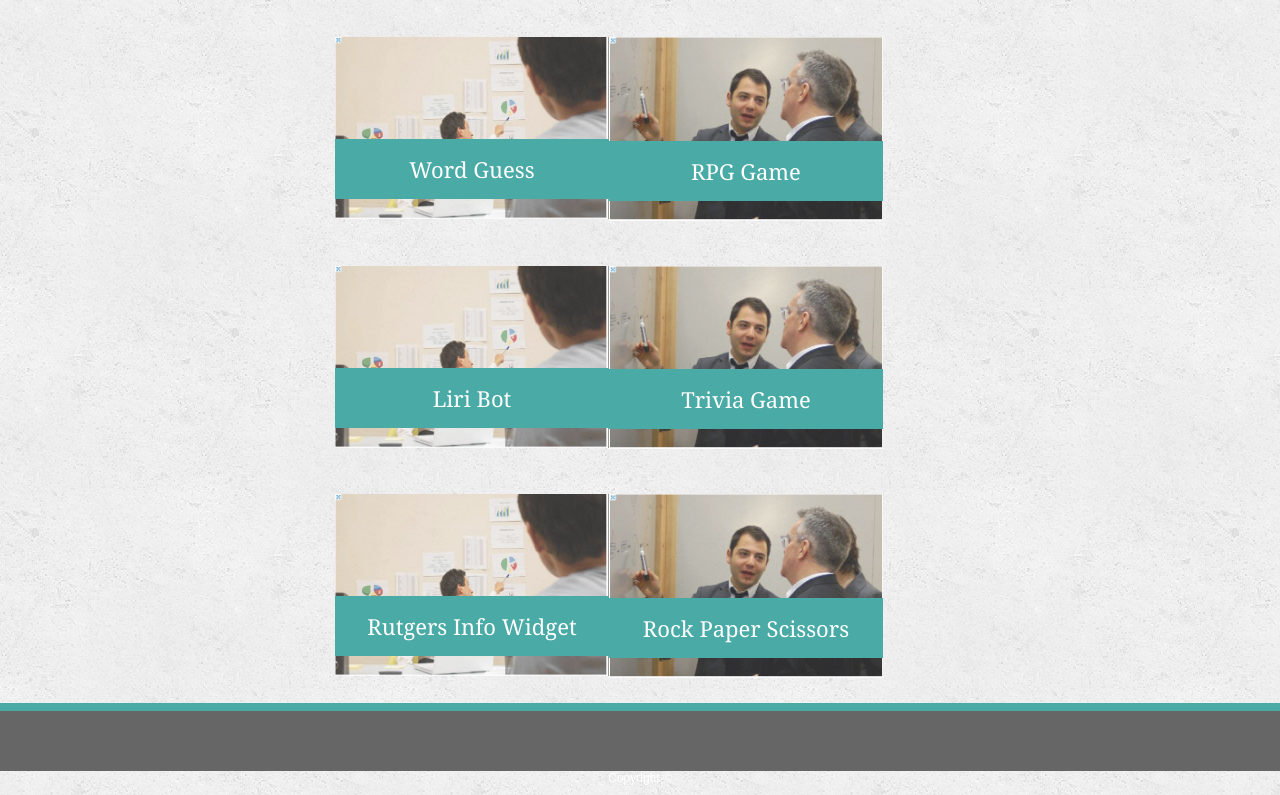
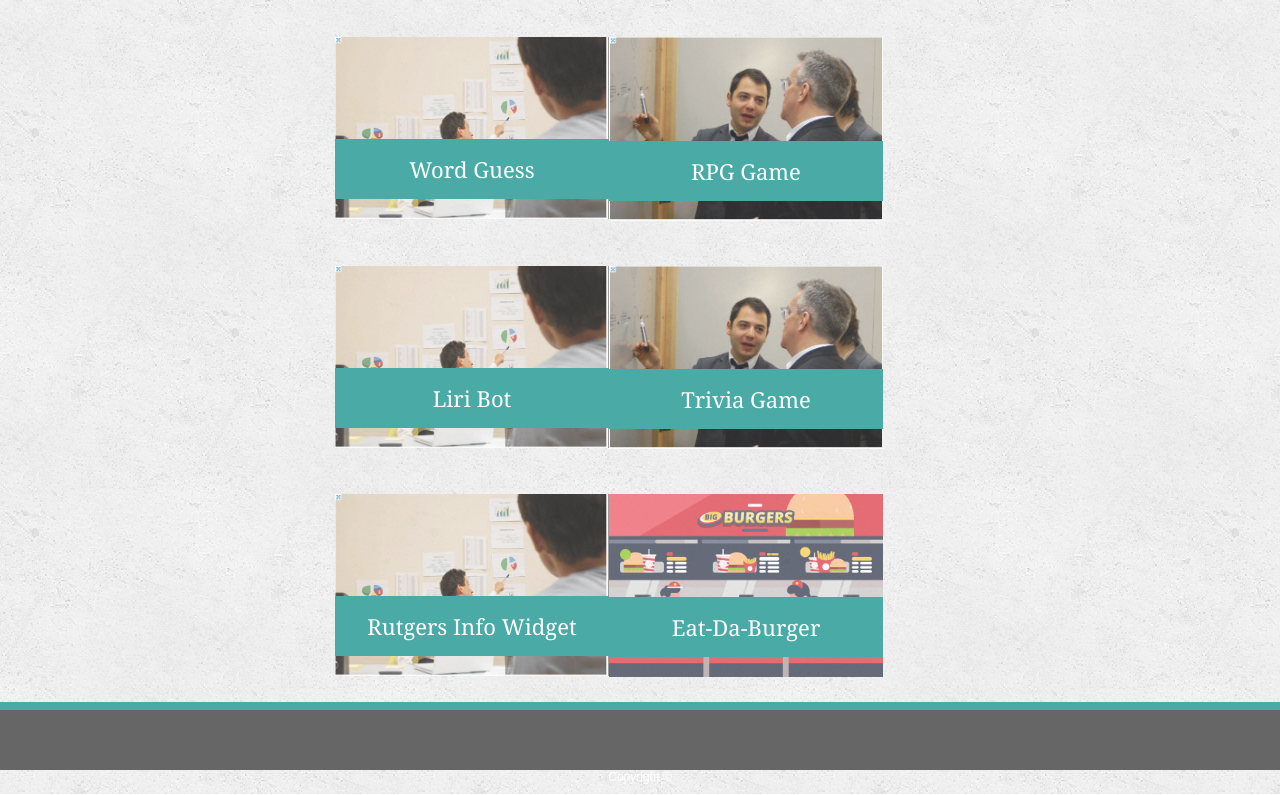
Before and after one commit to camorena/Bootstrap-Portfolio, a plain HTML site: page portfolio.html in a window 1280 px wide. Shown: the part 225-1020 px from the top of the page. Drawn offline with nearby package versions, Linux system fonts and the light colour scheme.

Commit message:
Handle bars project

```diff
--- a/portfolio.html
+++ b/portfolio.html
@@ -78,9 +78,9 @@
             <h3>Rutgers Info Widget</h3>
           </div>
           <div class="work">
-            <img src="assets/images/gallery5.png" alt="Rock Paper Scissors">
+            <img src="assets/images/burger.png" alt="Rock Paper Scissors">
 
-            <h3>Rock Paper Scissors</h3>
+            <h3>Eat-Da-Burger</h3>
           </div>
         </p>
       </div>
```
Also changed, not shown: assets/images/burger.png (added).
